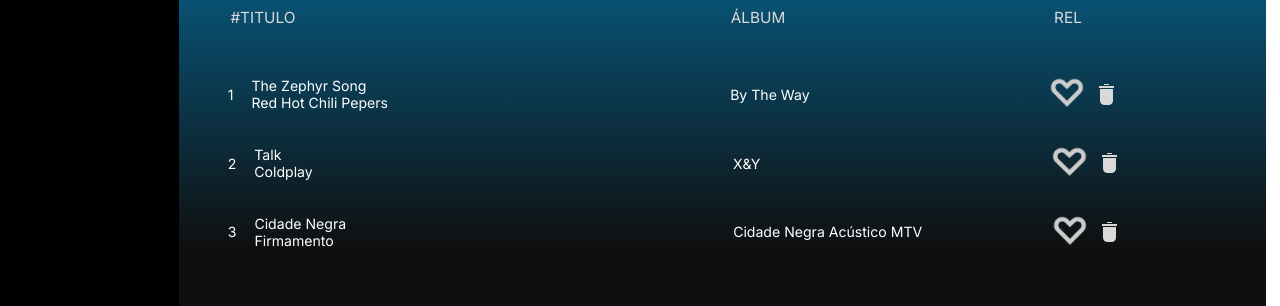
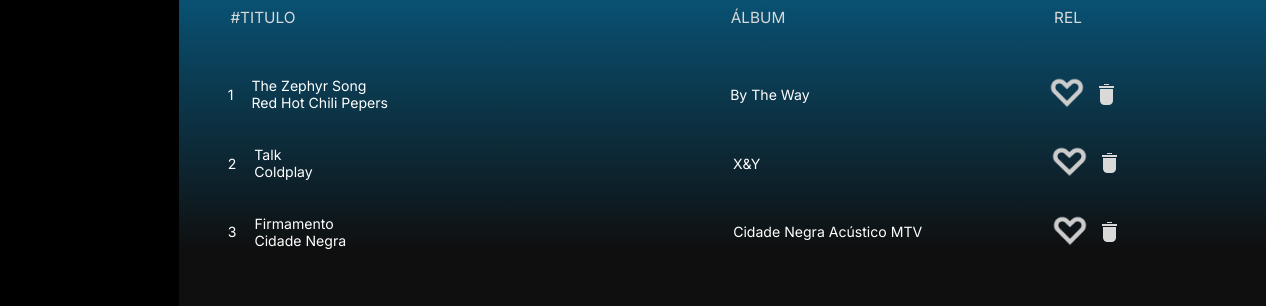
Before and after one commit to Buzelin2/Challenge-Final-iJunior, a React (Vite) app in the folder my-app/: page / in a window 1280 px wide. Shown: the part 455-761 px from the top of the page. Built offline with nearby package versions, Linux system fonts and the light colour scheme.

Commit message:
Tornando a lista de musica dinâmica

```diff
--- a/my-app/src/routes/Home.jsx
+++ b/my-app/src/routes/Home.jsx
@@ -1,6 +1,84 @@
 import React from 'react'
 import { useEffect, useState } from "react";
 import "./Home.css";
+import axios from 'axios';
+
+function Musica(props) {
+  const { index, nome, artista, album, favorita, imagemFavorita, onDelete, onToggleFavorita } = props;
+
+  function handleClickFavorita() {
+    onToggleFavorita();
+  }
+
+  function handleClickDeletar() {
+    onDelete();
+  }
+  return (
+    <div className="musica" id={`ms${index}`}>
+      <span className="numMusica">{index + 1}</span>
+      <div className="Musica">
+        <p>{nome}</p>
+        <p>{artista}</p>
+      </div>
+      <span className="Album">{album}</span>
+      <button onClick={handleClickFavorita} className="coraçao" id={`cr${index}`}>
+        <img src={favorita ? imagemFavorita : "img/Property 1=Default.png"} className="heart" id={`imagem${index}`} />
+      </button>
+      <button onClick={handleClickDeletar} className="Relogio">
+        <div className="re1">
+          <div className="re2"></div>
+          <div className="re3"></div>
+        </div>
+      </button>
+    </div>
+  );
+}
+
+function ListaMusicas() {
+  const [musicas, setMusicas] = useState([
+    { id: 1, nome: "The Zephyr Song", artista: "Red Hot Chili Pepers", album: "By The Way", favorita: false },
+    { id: 2, nome: "Talk", artista: "Coldplay", album: "X&Y", favorita: false },
+    { id: 3, nome: "Firmamento", artista: "Cidade Negra", album: "Cidade Negra Acústico MTV", favorita: false }
+  ]);
+
+  const [imagemFavorita, setImagemFavorita] = useState("img/Property 1=Default.png");
+
+  function deletar(index) {
+    const novasMusicas = [...musicas];
+    novasMusicas.splice(index, 1);
+    setMusicas(novasMusicas);
+  }
+
+  function mudarcor(index) {
+    const novasMusicas = [...musicas];
+    novasMusicas[index].favorita = !novasMusicas[index].favorita;
+    setMusicas(novasMusicas);
+
+    if (novasMusicas[index].favorita) {
+      setImagemFavorita("img/Property 1=Variant2.png");
+    } else {
+      setImagemFavorita("img/Property 1=Default.png");
+    }
+  }
+
+  return (
+    <div>
+      {musicas.map((musica, index) => (
+        <Musica
+          key={musica.id}
+          index={index}
+          nome={musica.nome}
+          artista={musica.artista}
+          album={musica.album}
+          favorita={musica.favorita}
+          imagemFavorita={imagemFavorita}
+          onDelete={() => deletar(index)}
+          onToggleFavorita={() => mudarcor(index)}
+        />
+      ))}
+    </div>
+  );
+}
 
 function deletar(dnum) {
   if (dnum === 1) {
@@ -83,70 +161,8 @@
 
           <hr className="linha"></hr>
 
-          <div className="musica" id="ms0">
-            <span className="numMusica">1</span>
-            <div className="Musica">
-              <p>The Zephyr Song</p>
-              <p>Red Hot Chili Pepers</p>
-            </div>
-            <span className="Album">By The Way</span>
-            <button onClick={() => mudarcor(1)} className="coraçao" id="cr1">
-              <img
-                src="img/Property 1=Default.png"
-                className="heart"
-                id="imagem1"
-              ></img>
-            </button>
-            <button onClick={() => deletar(1)} className="Relogio">
-              <div className="re1">
-                <div className="re2"></div>
-                <div className="re3"></div>
-              </div>
-            </button>
-          </div>
-
-          <div className="musica" id="ms1">
-            <span className="numMusica">2</span>
-            <div className="Musica">
-              <p>Talk </p>
-              <p>Coldplay</p>
-            </div>
-            <span className="Album">X&Y</span>
-            <button onClick={() => mudarcor(2)} className="coraçao" id="cr2">
-              <img
-                src="img/Property 1=Default.png"
-                className="heart"
-                id="imagem2"
-              ></img>
-            </button>
-            <button onClick={() => deletar(2)} className="Relogio">
-              <div className="re1">
-                <div className="re2"></div>
-                <div className="re3"></div>
-              </div>
-            </button>
-          </div>
-
-          <div className="musica" id="ms2">
-            <span className="numMusica">3</span>
-            <div className="Musica">
-              <p>Cidade Negra</p>
-              <p>Firmamento</p>
-            </div>
-            <span className="Album">Cidade Negra Acústico MTV</span>
-            <button onClick={() => mudarcor(3)} className="coraçao" id="cr3">
-              <img
-                src="img/Property 1=Default.png"
-                className="heart"
-                id="imagem3"
-              ></img>
-            </button>
-            <button onClick={() => deletar(3)} className="Relogio">
-              <div className="re1">
-                <div className="re2"></div>
-                <div className="re3"></div>
-              </div>
-            </button>
+          <div className='Home'>
+            <ListaMusicas />
           </div>
         </div>
       </div>
```
